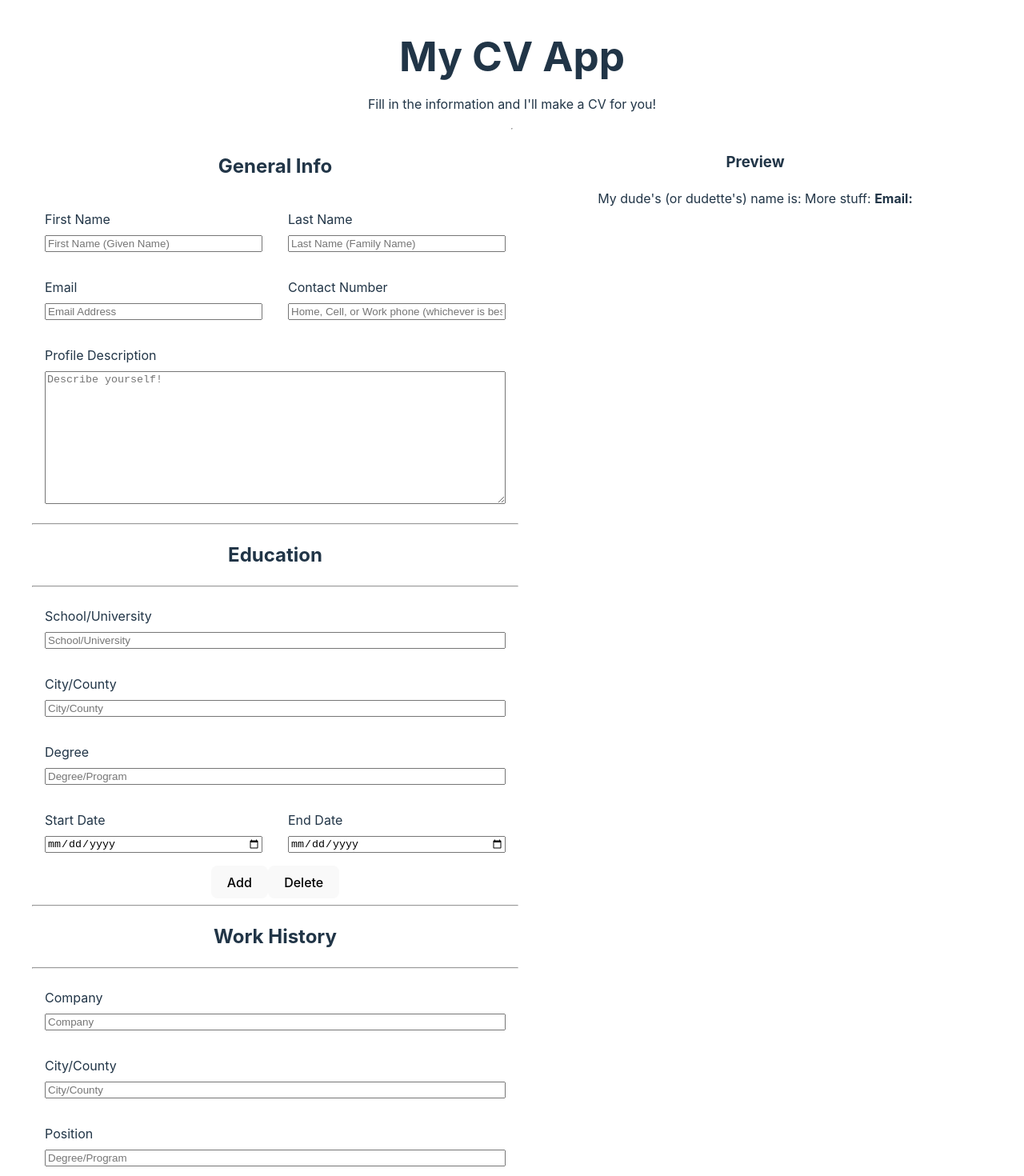
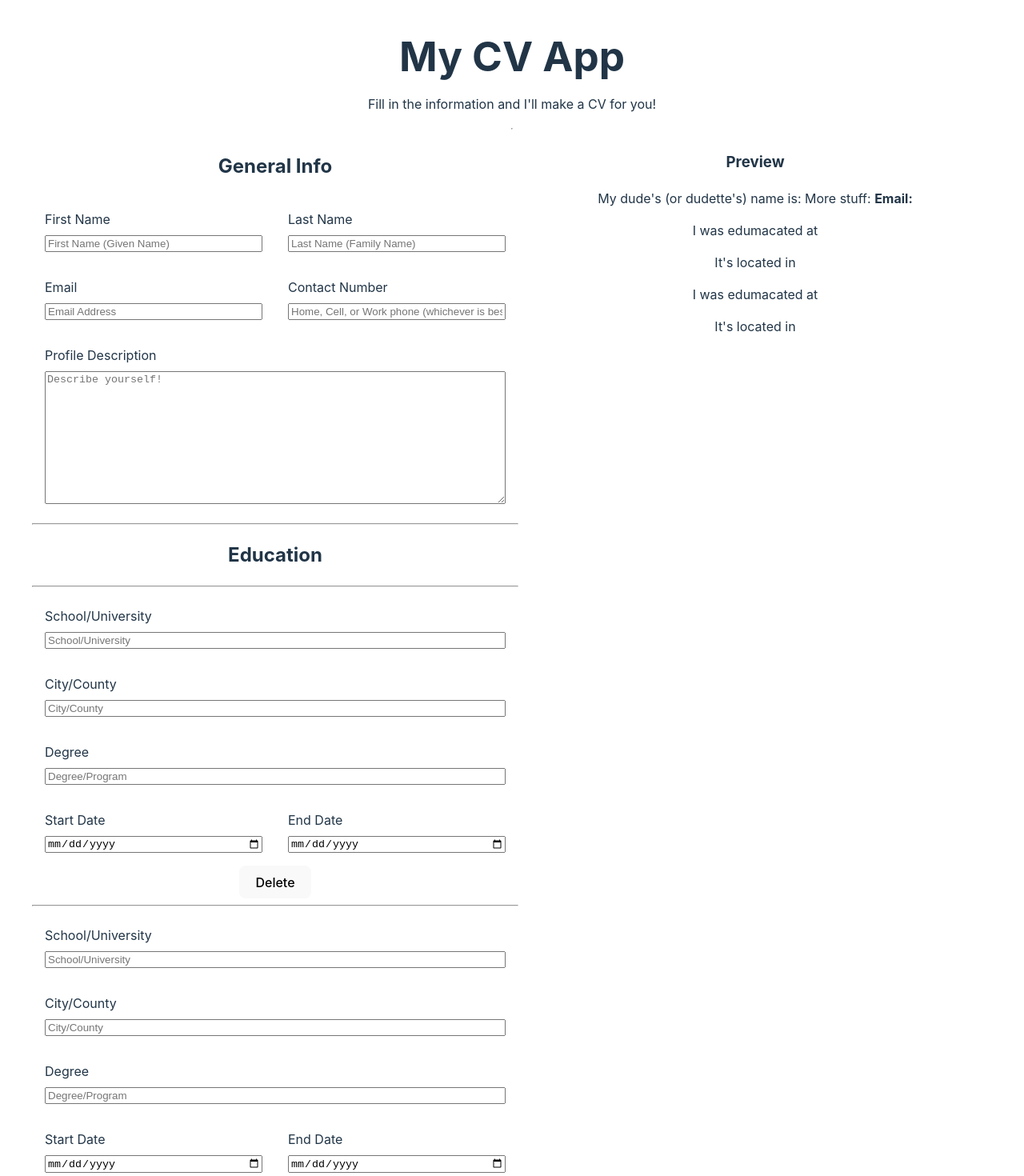
Before and after one commit to GophTheGreat/cv-app, a React (Vite) app: page / in a window 1280 px wide. Shown: the top 1470 px of the page at 80% size. Built offline with nearby package versions, Linux system fonts and the light colour scheme.

Commit message:
Education nearly working

```diff
--- a/src/App.jsx
+++ b/src/App.jsx
@@ -3,7 +3,7 @@ import Header from "./components/Header";
 import Output from "./components/Output";
 import Education from "./components/Education";
 import WorkHistory from "./components/WorkHistory";
-import { useState, useEffect } from "react";
+import { useState } from "react";
 import "./App.css";
 
 function App() {
@@ -16,9 +16,33 @@ function App() {
     description: ''
   })
 
-  const handleChange = (fieldData) => {
+  const [educationArray, setEducationArray] = useState([
+    {id: 1, school:'', cityCounty:'', degree:'', dateStart:'', dateEnd:''},
+    {id: 2, school:'', cityCounty:'', degree:'', dateStart:'', dateEnd:''}
+  ]);
+
+  const workArray = [
+
+  ];
+
+  const handleGeneralChange = (fieldData) => {
     setGeneralFields(fieldData)
   };
+
+  const handleEducationChange = (updatedEducation) => {
+    console.log("Updating with");
+    console.log(updatedEducation);
+    console.log("see");
+    const updatedItems = educationArray.map((item) =>
+      item.id === updatedEducation.id ? updatedEducation : item
+    );
+
+    setEducationArray(updatedItems)
+    console.log("New education is");
+    console.log(educationArray);
+  };
+
+  // so the Education component is returning the wrong item somehow
 
   return (
     <>
@@ -26,13 +50,17 @@ function App() {
         <Header />
         <main>
           <div className="formWrapper">
-            <General onChange={handleChange}/>
+            <General onChange={handleGeneralChange}/>
             <h2>Education</h2>
-            <Education/>
+            <hr></hr>
+            {educationArray.map(item => (
+              <Education key={item.id} data={item} onChange={handleEducationChange}/>
+            ))}
+            {/* TODO add "add" button */}
             <h2>Work History</h2>
             <WorkHistory/>
           </div>
-          <Output generalFields={generalFields}/>
+          <Output generalFields={generalFields} educationArray={educationArray}/>
         </main>
       </div>
     </>
--- a/src/components/Education.jsx
+++ b/src/components/Education.jsx
@@ -1,33 +1,45 @@
 import "../Education.css"
+import { useState } from "react";
 
-function Education() {
+function Education(data) {
+  const [educationFields, setEducationFields] = useState(data)
+
+  const handleInput = (e) => {
+    const update = {...educationFields,
+      [e.target.name]: e.target.value
+    };
+    setEducationFields(update)
+    data.onChange(update)
+    console.log("Sending Education object")
+    console.log(update)
+  };
+
   return (
     <>
-      <hr></hr>
       <form className="form" action="">
         <div className="formElementWide">
           <label>School/University</label>
-          <input type="text" name="school" placeholder="School/University"/>
+          <input type="text" name="school" placeholder="School/University" onChange={handleInput}/>
         </div>
         <div className="formElementWide">
           <label>City/County</label>
-          <input type="text" name="citycounty" placeholder="City/County"/>
+          <input type="text" name="cityCounty" placeholder="City/County" onChange={handleInput}/>
         </div>
         <div className="formElementWide">
           <label>Degree</label>
-          <input type="text" name="degree" placeholder="Degree/Program"/>
+          <input type="text" name="degree" placeholder="Degree/Program" onChange={handleInput}/>
         </div>
         <div className="formElement">
           <label>Start Date</label>
-          <input type="date" name="dateStart"/>
+          <input type="date" name="dateStart" onChange={handleInput}/>
         </div>
         <div className="formElement">
           <label>End Date</label>
-          <input type="date" name="dateEnd"/>
+          <input type="date" name="dateEnd" onChange={handleInput}/>
         </div>
       </form>
-      <button>Add</button>
       <button>Delete</button>
+      {/* TODO make Delete button function */}
       <hr></hr>
     </>
   )
--- a/src/components/Output.jsx
+++ b/src/components/Output.jsx
@@ -1,15 +1,23 @@
 /* eslint-disable react/prop-types */
 import "../Output.css"
 
-function Output( {generalFields} ) {
+function Output( {generalFields, educationArray} ) {
+  console.log("in output");
+  console.log(educationArray);
   return (
     <div id="output">
       <h3>Preview</h3>
       <div>
         <p>
-          My dude's (or dudette's) name is:  <b>{generalFields.firstName + ' ' + generalFields.lastName}</b>
+          My dude&apos;s (or dudette&apos;s) name is:  <b>{generalFields.firstName + ' ' + generalFields.lastName}</b>
            More stuff:  <b>{'Email: ' + generalFields.email}</b>
         </p>
+        {educationArray.map(item => (
+          <div key={item.id}>
+            <p>I was edumacated at {item.school}</p>
+            <p>It&apos;s located in{item.cityCounty}</p>
+          </div>
+        ))}
       </div>
     </div>
   )
```
